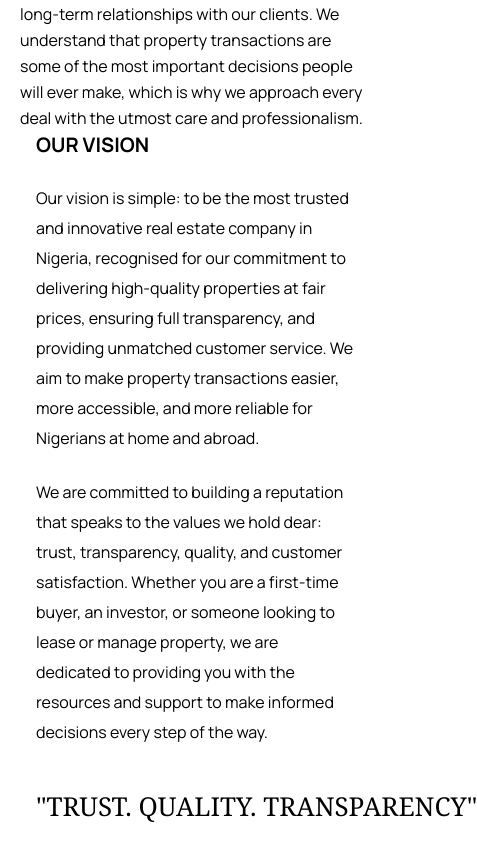
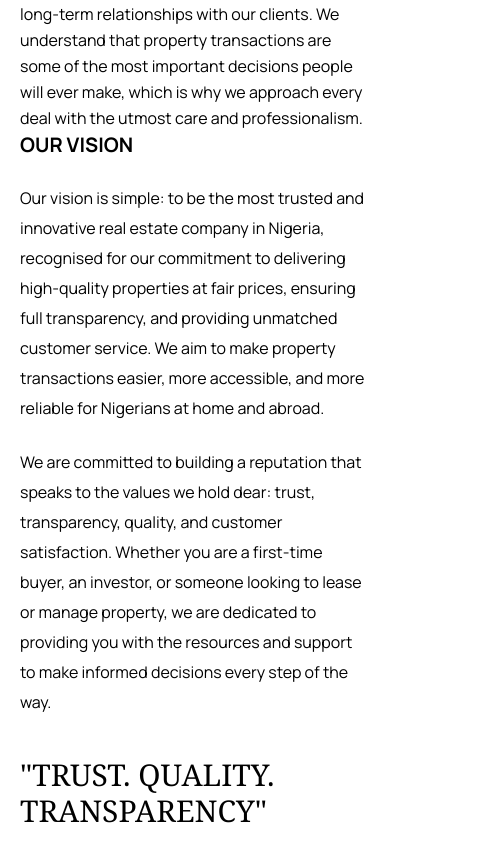
Before and after one commit to OgheneDev/rheel-main, a Next.js app: page /about in a window 390 px wide. Shown: the part 2161-3004 px from the top of the page, 477 px wide, since content can reach past the window. Built offline with nearby package versions, Linux system fonts and the light colour scheme.

Commit message:
Mobile fixes

```diff
--- a/app/components/about/MissionAndVision.tsx
+++ b/app/components/about/MissionAndVision.tsx
@@ -1,6 +1,6 @@
 const MissionAndVision = () => {
   return (
-    <div className="grid grid-cols-1 md:grid-cols-2 gap-10 md:gap-20 max-w-7xl mx-auto px-4 md:px-8 pb-10 md:pb-15">
+    <div className="grid grid-cols-1 md:grid-cols-2 gap-10 md:gap-20 max-w-7xl mx-auto  md:px-8 pb-10 md:pb-15">
       <div className="vision">
         <h3 className="uppercase text-xl font-bold mb-6">Our Vision</h3>
         <div className="space-y-6 mb-10">
@@ -11,7 +11,7 @@ const MissionAndVision = () => {
             We are committed to building a reputation that speaks to the values we hold dear: trust, transparency, quality, and customer satisfaction. Whether you are a first-time buyer, an investor, or someone looking to lease or manage property, we are dedicated to providing you with the resources and support to make informed decisions every step of the way.
           </p>
         </div>
-        <h1 className='text-[26px] uppercase font-serif whitespace-nowrap'>"Trust. Quality. Transparency"</h1>
+        <h1 className='md:text-[26px] text-3xl uppercase font-serif md:whitespace-nowrap'>"Trust. Quality. Transparency"</h1>
       </div>
 
       <div className="mission">
--- a/app/components/homepage/HeroSection.tsx
+++ b/app/components/homepage/HeroSection.tsx
@@ -69,7 +69,7 @@ const HeroSection = () => {
          animate={inView ? 'visible' : 'hidden'}
          className="mb-10">
             <motion.h1 variants={itemVariants} className="text-5xl md:text-[50px] font-bold mb-5">Find Your Dream Home</motion.h1>
-            <motion.p variants={itemVariants} className="text-sm md:text-sm w-[550px] mx-auto text-[#FFFFFF]">We offering you a seamless blend of sophistication, security, and value. Whether you're a resident or in the diaspora. Buy <br /> with confidence and enjoy exclusive discounts and cashback, direct access to home owners, and flexible financing <br /> options all designed to make homeownership easier and more rewarding</motion.p>
+            <motion.p variants={itemVariants} className="text-sm md:text-sm md:w-[550px] md:mx-auto text-[#FFFFFF]">We offering you a seamless blend of sophistication, security, and value. Whether you're a resident or in the diaspora. Buy <br /> with confidence and enjoy exclusive discounts and cashback, direct access to home owners, and flexible financing <br /> options all designed to make homeownership easier and more rewarding</motion.p>
         </motion.article>
         <motion.div variants={itemVariants}>
         <Search />
```
